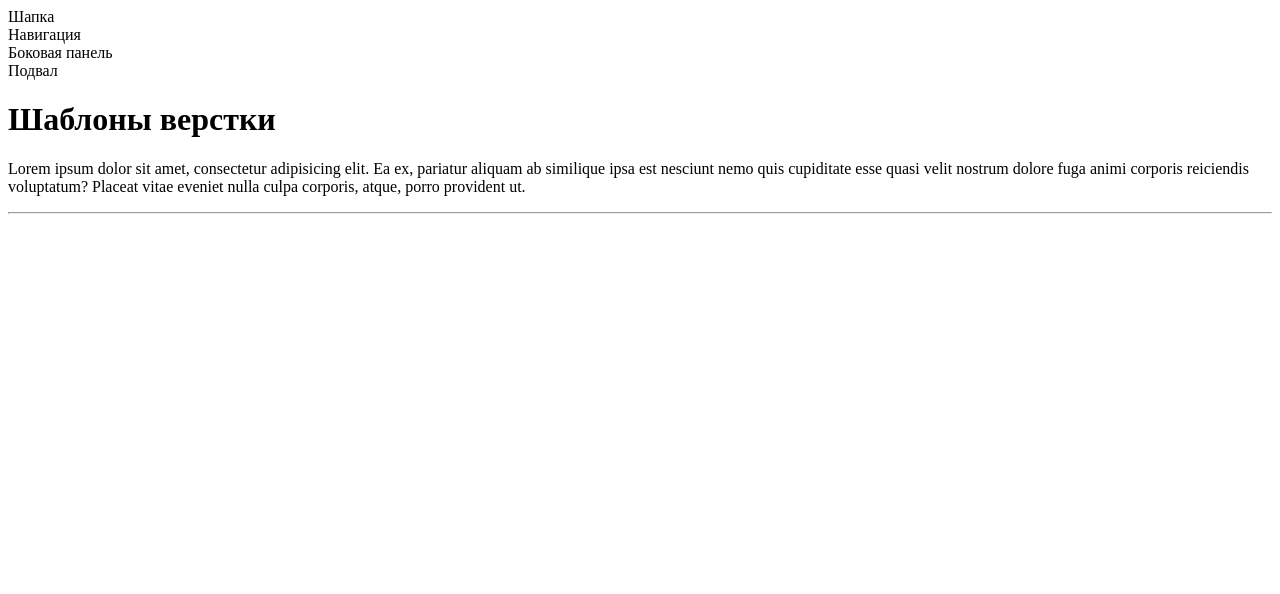
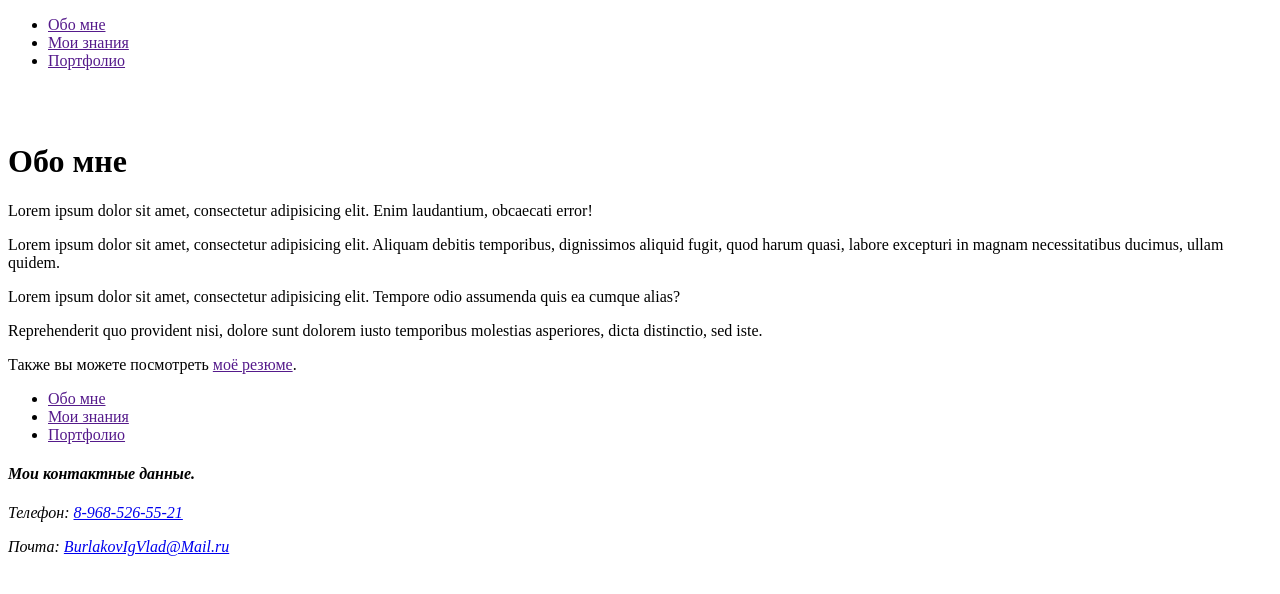
Before and after one commit to IgorBurlakov/IgorBurlakov.github.io, a plain HTML site: page index.html in a window 1280 px wide. Drawn offline with Linux system fonts and the light colour scheme.

Commit message:
Сделал страницу Обо мне

```diff
--- a/index.html
+++ b/index.html
@@ -2,21 +2,46 @@
 <html lang="ru">
 	<head>
 		<meta charset="UTF-8">
-		<title>Сайт Бурлакова Игоря</title>
+		<title>Резюме Бурлакова Игоря</title>
 		<link rel="stylesheet" href="stylesheets/main.css">
 		<link rel="icon" href="images/favicon.ico" type="image/x-icon" size="16X16">
 		<meta name="author" content="Бурлаков И.В.">
 		<meta name="viewport" content="width=device-width, initial-scale=1.0">
 		<meta name="robots" content="noindex">
 	</head>
-	<body>
-		<header>Шапка</header>
-		<nav>Навигация</nav>
-		<section></section>
-		<aside>Боковая панель</aside>
-		<footer>Подвал</footer>
-		<h1>Шаблоны верстки</h1>
-		<p>Lorem ipsum dolor sit amet, consectetur adipisicing elit. Ea ex, pariatur aliquam ab similique ipsa est nesciunt nemo quis cupiditate esse quasi velit nostrum dolore fuga animi corporis reiciendis voluptatum? Placeat vitae eveniet nulla culpa corporis, atque, porro provident ut.</p>
-		<hr>
+	<body class="body__wrapper">
+		<header>
+			<nav>
+				<ul>
+					<li><a href="">Обо мне</a></li>
+					<li><a href="">Мои знания</a></li>
+					<li><a href="">Портфолио</a></li>
+				</ul>
+			</nav>
+			<img src="" alt="">
+		</header>
+		<main>
+			<img src="" alt="">
+			<h1>Обо мне</h1>
+			<p>Lorem ipsum dolor sit amet, consectetur adipisicing elit. Enim laudantium, obcaecati error!</p>
+			<p>Lorem ipsum dolor sit amet, consectetur adipisicing elit. Aliquam debitis temporibus, dignissimos aliquid fugit, quod harum quasi, labore excepturi in magnam necessitatibus ducimus, ullam quidem.</p>
+			<p>Lorem ipsum dolor sit amet, consectetur adipisicing elit. Tempore odio assumenda quis ea cumque alias?</p>
+			<p>Reprehenderit quo provident nisi, dolore sunt dolorem iusto temporibus molestias asperiores, dicta distinctio, sed iste.</p>
+			<p>Также вы можете посмотреть <a href="">моё резюме</a>.</p>
+		</main>
+		<footer>
+			<nav>
+				<ul>
+					<li><a href="">Обо мне</a></li>
+					<li><a href="">Мои знания</a></li>
+					<li><a href="">Портфолио</a></li>
+				</ul>
+			</nav>
+			<address>
+				<h4>Мои контактные данные.</h4>
+				<p>Телефон: <a href="tel:89685265521">8-968-526-55-21</a></p>
+				<p>Почта: <a href="mailto:BurlakovIgVlad@Mail.ru">BurlakovIgVlad@Mail.ru</a></p>
+			</address>
+		</footer>
 	</body>
 </html>
```
